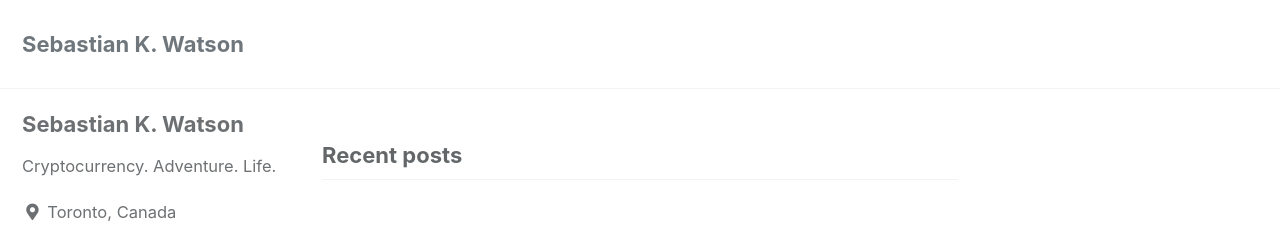
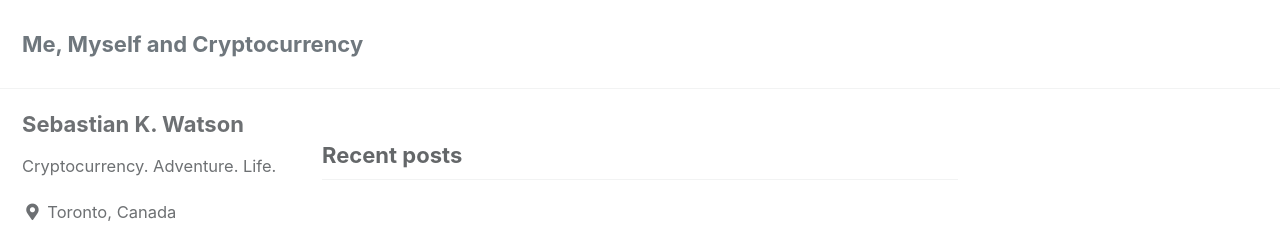
Before and after one commit to sebastian-k-watson/sebastian-k-watson.github.io, a Jekyll site: the page built from docs/index.html, in a window 1280 px wide. Shown: the top 225 px of the page. Built offline with Jekyll 4.4.1, drawn with Linux system fonts in a browser that asks for light colours; cached includes are drawn as plain includes; the list of posts is cut into pages by our own code.

Commit message:
update the title of the blog

```diff
--- a/docs/_config.yml
+++ b/docs/_config.yml
@@ -16,7 +16,7 @@ minimal_mistakes_skin    : "default" # "air", "aqua", "contrast", "dark", "dirt"
 
 # Site Settings
 locale                   : "en-US"
-title                    : "Sebastian K. Watson"
+title                    : "Me, Myself and Cryptocurrency"
 title_separator          : "-"
 subtitle                 : # site tagline that appears below site title in masthead
 name                     : "Sebastian K. Watson"
```
